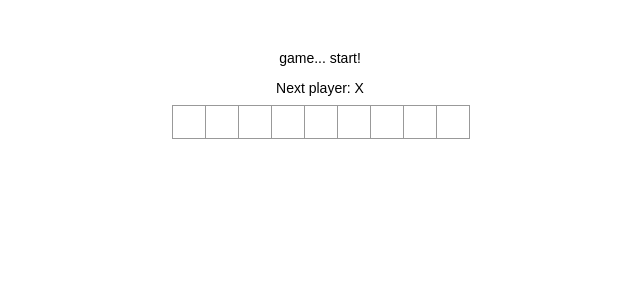
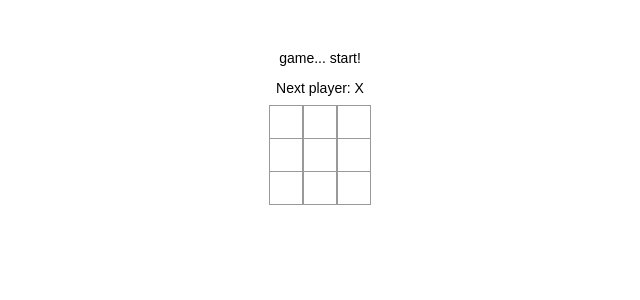
Before and after one commit to greathiago/Tic-Tac-Toe-ReactTutorial, a React (Create React App) app: page / in a window 1280 px wide. Shown: the top 300 px of the page, without its empty margins (320-960 px from the left). Built offline with nearby package versions, Linux system fonts and the light colour scheme.

Commit message:
Update index.css

```diff
--- a/src/index.css
+++ b/src/index.css
@@ -23,10 +23,10 @@ ol, ul {
   padding-left: 30px;
 }
 
-.board-row:after {
-  clear: both;
-  content: "";
-  display: table;
+.board-grid{
+  display:grid;
+  grid-template-columns: 34px 34px 34px;
+  justify-content: center;
 }
 
 .status {
@@ -46,9 +46,6 @@ ol, ul {
   width: 34px;
 }
 
-.square:focus {
-  outline: none;
-}
 
 .kbd-navigation .square:focus {
   background: #ddd;
@@ -56,19 +53,12 @@ ol, ul {
 
 .game {
   flex-direction: row;
-  size: auto;
   text-align: center;
 }
 
 .game-info {
   margin-top: 50px;
 }
-.game-board {
-  top: 0px;
-  left: 0px;
-  bottom: 0px;
-  right: 0px;
-}
 
 .btn-reset{
   margin: 10px;
```
